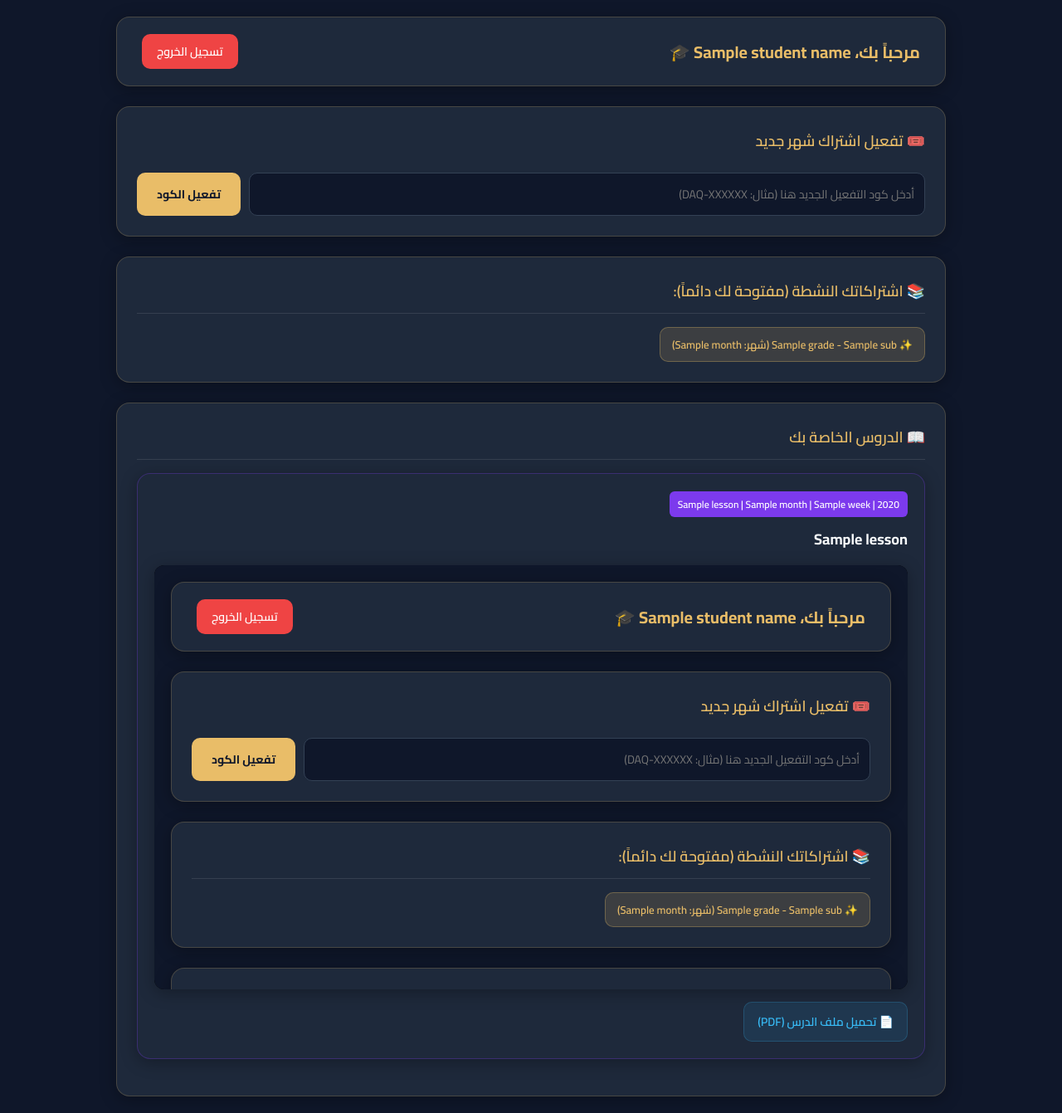
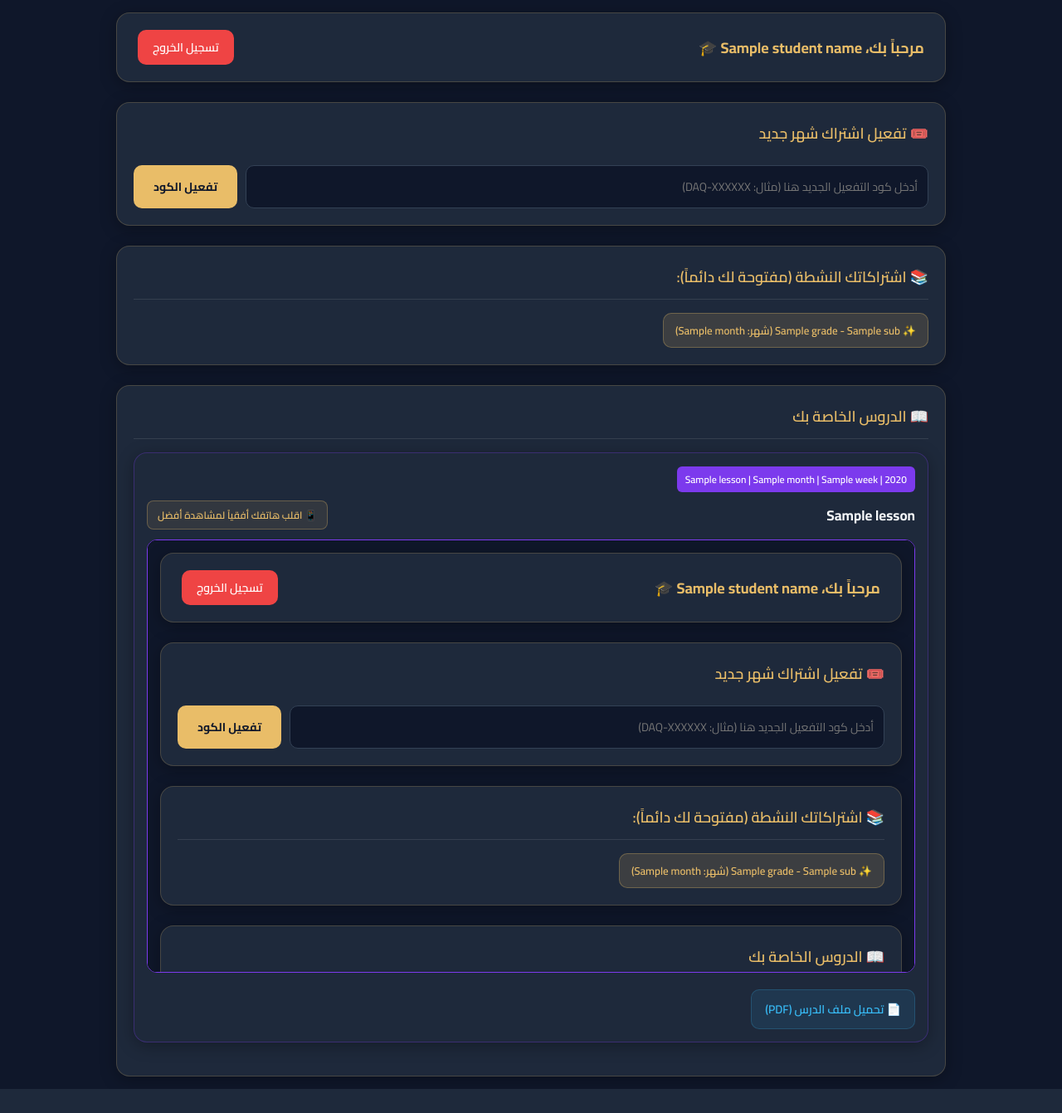
Before and after one commit to hamza3838/Dekiche_Academy_bordj_bounaAma, a Flask app: template templates/student_dashboard.html in a window 1280 px wide. Shown: the whole page at 83% size. After the commit the page ends 1312 px from the top, so only its background shows below. Run offline with Flask 3, Linux system fonts and the light colour scheme; the template is opened without the code that fills it: most values are stand-ins (such as "Sample title", 1, 10 or a date in 2020).

Commit message:
Update student_dashboard.html

```diff
--- a/templates/student_dashboard.html
+++ b/templates/student_dashboard.html
@@ -7,17 +7,17 @@
     <link href="https://fonts.googleapis.com/css2?family=Cairo:wght@400;600;700&display=swap" rel="stylesheet">
     <style>
         * { box-sizing: border-box; margin: 0; padding: 0; font-family: 'Cairo', sans-serif; }
-        body { background: #0f172a; color: #f8fafc; min-height: 100vh; padding: 20px; direction: rtl; }
+        body { background: #0f172a; color: #f8fafc; min-height: 100vh; padding: 15px; direction: rtl; }
         .wrapper { max-width: 1000px; margin: 0 auto; display: flex; flex-direction: column; gap: 24px; }
 
         /* شريط التنقل العلوي */
-        .top-bar { background: #1e293b; border: 1px solid rgba(233, 189, 104, 0.2); border-radius: 16px; padding: 20px 30px; display: flex; justify-content: space-between; align-items: center; box-shadow: 0 4px 20px rgba(0,0,0,0.3); flex-wrap: wrap; gap: 15px; }
-        .top-bar h1 { color: #e9bd68; font-size: 20px; font-weight: 700; }
+        .top-bar { background: #1e293b; border: 1px solid rgba(233, 189, 104, 0.2); border-radius: 16px; padding: 20px 25px; display: flex; justify-content: space-between; align-items: center; box-shadow: 0 4px 20px rgba(0,0,0,0.3); flex-wrap: wrap; gap: 15px; }
+        .top-bar h1 { color: #e9bd68; font-size: 18px; font-weight: 700; }
         .btn-logout { background: #ef4444; color: white; padding: 8px 18px; border-radius: 10px; text-decoration: none; font-weight: 600; font-size: 14px; transition: 0.2s; }
         .btn-logout:hover { background: #dc2626; }
 
         /* البطاقات العامة */
-        .card { background: #1e293b; border: 1px solid rgba(233, 189, 104, 0.2); border-radius: 16px; padding: 24px; box-shadow: 0 4px 20px rgba(0,0,0,0.3); }
+        .card { background: #1e293b; border: 1px solid rgba(233, 189, 104, 0.2); border-radius: 16px; padding: 20px; box-shadow: 0 4px 20px rgba(0,0,0,0.3); }
         .card h2, .card h3 { color: #e9bd68; font-size: 18px; margin-bottom: 16px; font-weight: 600; border-bottom: 1px solid rgba(255,255,255,0.1); padding-bottom: 10px; }
 
         /* التنبيهات */
@@ -26,7 +26,6 @@
         .alert-danger { background: rgba(239, 68, 68, 0.15); border: 1px solid #ef4444; color: #fca5a5; }
 
         /* صندوق تفعيل كود شهر جديد */
-        .redeem-box { background: #1e293b; border: 1px solid rgba(233, 189, 104, 0.3); border-radius: 16px; padding: 20px; box-shadow: 0 4px 20px rgba(0,0,0,0.3); margin-bottom: 5px; }
         .redeem-form { display: flex; gap: 10px; flex-wrap: wrap; }
         .redeem-form input { flex: 1; min-width: 250px; padding: 12px; background: #0f172a; border: 1px solid #334155; color: #f8fafc; border-radius: 10px; font-size: 14px; outline: none; transition: 0.2s; }
         .redeem-form input:focus { border-color: #e9bd68; }
@@ -37,28 +36,34 @@
         .subscriptions-container { display: flex; gap: 10px; flex-wrap: wrap; margin-top: 10px; }
         .sub-badge { background: rgba(233, 189, 104, 0.15); border: 1px solid rgba(233, 189, 104, 0.3); padding: 8px 14px; border-radius: 10px; font-weight: 600; color: #e9bd68; font-size: 13px; display: inline-flex; align-items: center; gap: 6px; }
 
-        /* مشغل الفيديو والحماية */
-        .lesson-item { background: #1e293b; border: 1px solid rgba(124, 58, 237, 0.3); border-radius: 16px; padding: 20px; margin-bottom: 20px; box-shadow: 0 4px 20px rgba(0,0,0,0.3); }
+        /* بطاقة الدرس */
+        .lesson-item { background: #1e293b; border: 1px solid rgba(124, 58, 237, 0.3); border-radius: 16px; padding: 15px; margin-bottom: 20px; box-shadow: 0 4px 20px rgba(0,0,0,0.3); }
         .lesson-meta { font-size: 12px; background: #7c3aed; color: white; padding: 4px 10px; border-radius: 6px; display: inline-block; font-weight: 600; margin-bottom: 10px; }
-        .lesson-title { font-size: 18px; color: #f8fafc; margin-bottom: 15px; font-weight: 700; }
 
+        /* رأس عنوان الدرس مع تنبيه قلب الهاتف الجانبي */
+        .lesson-header-row { display: flex; justify-content: space-between; align-items: center; flex-wrap: wrap; gap: 10px; margin-bottom: 12px; }
+        .lesson-title { font-size: 17px; color: #f8fafc; font-weight: 700; }
+
+        /* تنسيق عبارة قلب الهاتف الجانبية غير المزعجة */
+        .rotate-tip { background: rgba(233, 189, 104, 0.1); border: 1px solid rgba(233, 189, 104, 0.3); color: #e9bd68; padding: 5px 12px; border-radius: 8px; font-size: 12px; font-weight: 600; display: inline-flex; align-items: center; gap: 6px; }
+
+        /* صندوق مشغل الفيديو ليأخذ كامل العرض بدقة */
+        .lesson-player-box {
+            background: #0f172a;
+            border: 1px solid #7c3aed;
+            padding: 0;
+            border-radius: 12px;
+            overflow: hidden;
+            margin: 10px 0;
+        }
+
+        /* حاوية الفيديو المطورة لتملأ عرض الشاشة بالكامل */
         .video-container {
             position: relative;
             width: 100%;
-            padding-bottom: 56.25%; /* نسبة الأبعاد الأساسية 16:9 */
+            padding-bottom: 56.25%; /* نسبة الأبعاد 16:9 القياسية */
             height: 0;
-            overflow: hidden;
-            border-radius: 12px;
             background: #000;
-            box-shadow: 0 4px 20px rgba(0,0,0,0.3);
-            margin-bottom: 15px;
-        }
-
-        /* تحسين وتكبير عرض الفيديو على الهواتف الذكية */
-        @media (max-width: 768px) {
-            .video-container {
-                padding-bottom: 65%; /* زيادة الارتفاع قليلاً ليملأ الشاشة بوضوح على الجوال */
-            }
         }
 
         .video-container iframe {
@@ -76,8 +81,8 @@
             position: absolute;
             bottom: 0;
             right: 0;
-            width: 180px;
-            height: 50px;
+            width: 140px;
+            height: 45px;
             background: transparent;
             z-index: 9999;
             pointer-events: auto;
@@ -89,15 +94,15 @@
             position: absolute;
             bottom: 0;
             left: 0;
-            width: 180px;
-            height: 50px;
+            width: 140px;
+            height: 45px;
             background: transparent;
             z-index: 9999;
             pointer-events: auto;
         }
 
         /* زر تحميل ملف PDF */
-        .pdf-btn { display: inline-flex; align-items: center; gap: 8px; color: #38bdf8; text-decoration: none; font-weight: 600; font-size: 14px; background: rgba(56, 189, 248, 0.1); padding: 10px 16px; border-radius: 10px; border: 1px solid rgba(56, 189, 248, 0.2); transition: 0.2s; }
+        .pdf-btn { display: inline-flex; align-items: center; gap: 8px; color: #38bdf8; text-decoration: none; font-weight: 600; font-size: 14px; background: rgba(56, 189, 248, 0.1); padding: 10px 16px; border-radius: 10px; border: 1px solid rgba(56, 189, 248, 0.2); transition: 0.2s; margin-top: 10px; }
         .pdf-btn:hover { background: rgba(56, 189, 248, 0.2); }
 
         .empty-lessons { text-align: center; color: #94a3b8; padding: 40px; font-size: 15px; }
@@ -152,7 +157,12 @@
                 {% for lesson in lessons %}
                     <div class="lesson-item">
                         <span class="lesson-meta">{{ lesson.school_year }} | {{ lesson.subject }} | {{ lesson.month }} | {{ lesson.week }}</span>
-                        <h4 class="lesson-title">{{ lesson.title }}</h4>
+
+                        <!-- صف العنوان مع التنبيه الجانبي لقلب الهاتف -->
+                        <div class="lesson-header-row">
+                            <h4 class="lesson-title">{{ lesson.title }}</h4>
+                            <span class="rotate-tip">📱 اقلب هاتفك أفقياً لمشاهدة أفضل</span>
+                        </div>
 
                         {% if lesson.video_url %}
                             <div class="lesson-player-box">
@@ -165,7 +175,7 @@
                                     {% set embed_url = v_url %}
                                 {% endif %}
 
-                                <!-- مشغل فيديو آمن ومحسن للهواتف -->
+                                <!-- مشغل فيديو يملأ العرض بالكامل ومحمى بالكامل -->
                                 <div class="video-container">
                                     <iframe src="{{ embed_url }}?rel=0&modestbranding=1&controls=1&showinfo=0&iv_load_policy=3&disablekb=1&fs=0" allow="accelerometer; autoplay; clipboard-write; encrypted-media; gyroscope; picture-in-picture"></iframe>
                                 </div>
@@ -173,7 +183,7 @@
                         {% endif %}
 
                         {% if lesson.pdf_url %}
-                            <div style="margin-top: 15px;">
+                            <div>
                                 <a href="{{ lesson.pdf_url }}" target="_blank" class="pdf-btn">📄 تحميل ملف الدرس (PDF)</a>
                             </div>
                         {% endif %}
```
